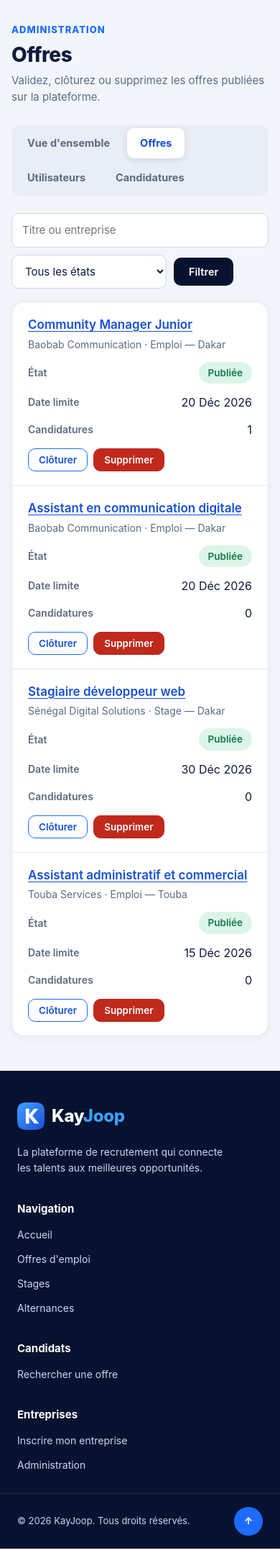
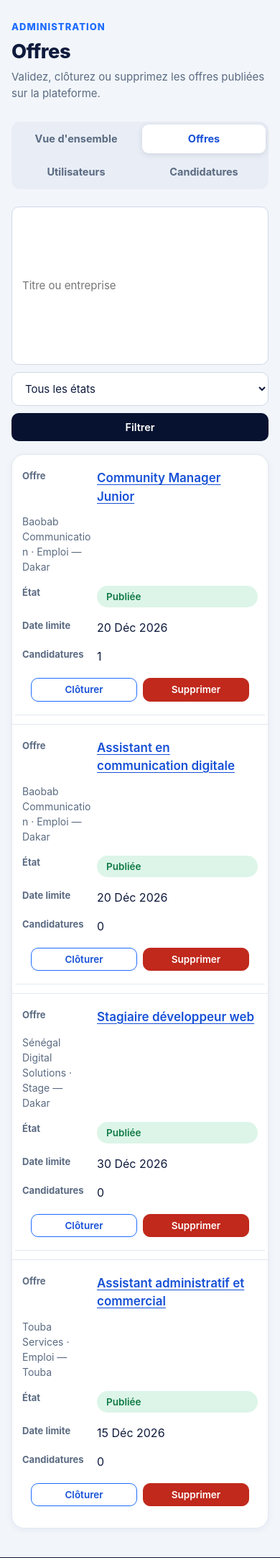
Before and after one commit to baye-mbacke-ndiaye/plateforme_recrutement, a Django app: page /gestion/offres/ in a window 390 px wide. Shown: the part 69-2234 px from the top of the page at 72% size. Run offline with Django 5.2, Linux system fonts and the light colour scheme; a user stored in the database is signed in; data comes from the database, SQL or seed files in the repository; both versions use the stored data as it was after the commit.

Commit message:
modification sur page etudiant  affichage des offre sur tout le site les notification et le CV

```diff
--- a/offres/static/offres/kayjoop.css
+++ b/offres/static/offres/kayjoop.css
@@ -56,10 +56,12 @@ html { scroll-behavior: smooth; }
 
 body {
     display: flex; flex-direction: column; min-height: 100vh; margin: 0;
+    overflow-x: clip;
     background: var(--bg); color: var(--ink);
     font-family: var(--font); font-size: 16px; line-height: 1.5;
 }
 body > main { flex: 1 0 auto; }
+main, section, article, form, aside, .page, .card, .hero-inner, .offers, .offer-grid { min-width: 0; }
 
 h1, h2, h3, h4 { margin: 0; line-height: 1.2; }
 p { margin: 0; }
@@ -181,6 +183,10 @@ img, svg { max-width: 100%; }
     width: 100%; padding: 10px; border: 1px dashed #b6c4da; border-radius: 10px;
     background: #f8fafd; font: inherit; font-size: 14px; color: var(--muted);
 }
+.file-picker { display: grid; gap: 8px; min-width: 0; }
+.file-selection { display: flex; align-items: center; gap: 10px; flex-wrap: wrap; }
+.file-selection .help { overflow-wrap: anywhere; }
+[data-clear-file][hidden] { display: none; }
 .field input:focus, .field select:focus, .field textarea:focus, .input:focus {
     outline: 0; border-color: var(--blue); box-shadow: 0 0 0 4px rgba(29, 107, 255, .15);
 }
@@ -301,8 +307,8 @@ img, svg { max-width: 100%; }
 .empty h3 { margin: 8px 0; font-size: 20px; }
 .empty p { margin-bottom: 18px; color: var(--muted); }
 
-.stat-cards { display: grid; grid-template-columns: repeat(4, 1fr); gap: 16px; margin-bottom: 32px; }
-.stat-cards-3 { grid-template-columns: repeat(3, 1fr); }
+.stat-cards { display: grid; grid-template-columns: repeat(4, minmax(0, 1fr)); gap: 16px; margin-bottom: 32px; }
+.stat-cards-3 { grid-template-columns: repeat(3, minmax(0, 1fr)); }
 .stat-card { padding: 20px; background: #fff; border: 1px solid var(--line); border-radius: var(--radius); box-shadow: var(--shadow); }
 .stat-card span { display: block; color: var(--muted); font-size: 14px; font-weight: 600; }
 .stat-card strong { display: block; margin: 6px 0 2px; font-size: 32px; font-weight: 800; line-height: 1.1; }
@@ -382,15 +388,15 @@ img, svg { max-width: 100%; }
 .offers-head { display: flex; align-items: center; justify-content: space-between; gap: 16px; margin-bottom: 22px; }
 .count { margin-left: 10px; font-size: 14px; font-weight: 600; color: var(--muted); }
 
-.offer-grid { display: grid; grid-template-columns: repeat(4, 1fr); gap: 18px; }
+.offer-grid { display: grid; grid-template-columns: repeat(4, minmax(0, 1fr)); gap: 18px; }
 .offer-card {
-    display: flex; flex-direction: column; gap: 12px; padding: 18px;
+    display: flex; flex-direction: column; gap: 12px; min-width: 0; padding: 18px;
     background: #fff; border: 1px solid var(--line); border-radius: 16px; box-shadow: var(--shadow);
     transition: transform .2s, box-shadow .2s;
 }
 .offer-card:hover { transform: translateY(-3px); box-shadow: 0 14px 30px rgba(15, 27, 61, .12); }
 .offer-card h3 { font-size: 18px; }
-.offer-card-top { display: flex; align-items: center; justify-content: space-between; gap: 8px; }
+.offer-card-top { display: flex; align-items: center; justify-content: space-between; gap: 8px; min-width: 0; }
 .company { display: flex; align-items: center; gap: 8px; min-width: 0; }
 .company strong { font-size: 15px; overflow: hidden; text-overflow: ellipsis; white-space: nowrap; }
 .avatar {
@@ -414,7 +420,7 @@ img, svg { max-width: 100%; }
     max-width: 1280px; width: calc(100% - 48px); margin: 16px auto 48px; padding: 20px 8px;
     border-radius: var(--radius-lg); color: #fff;
     background: linear-gradient(110deg, var(--navy), var(--navy-2));
-    display: grid; grid-template-columns: repeat(4, 1fr);
+    display: grid; grid-template-columns: repeat(4, minmax(0, 1fr));
 }
 .benefit {
     display: grid; grid-template-columns: auto 1fr; column-gap: 14px; align-items: center;
@@ -581,64 +587,113 @@ img, svg { max-width: 100%; }
 
 
 /* ---------- 16. Responsive ---------- */
+
 @media (max-width: 1100px) {
-    .offer-grid { grid-template-columns: repeat(2, 1fr); }
-    .footer-inner { grid-template-columns: 1fr 1fr; }
-    .benefits { grid-template-columns: repeat(2, 1fr); row-gap: 18px; }
-    .benefit:nth-child(3) { border-left: 0; }
-    .stat-cards, .stat-cards-3 { grid-template-columns: repeat(2, 1fr); }
+    .offer-grid { grid-template-columns: repeat(2, minmax(0, 1fr)); }
+    .footer-inner, .stat-cards, .stat-cards-3 { grid-template-columns: repeat(2, minmax(0, 1fr)); }
+    .benefits { grid-template-columns: repeat(2, minmax(0, 1fr)); }
 }
 
-@media (max-width: 960px) {
+@media (max-width: 1024px) {
     .burger { display: flex; }
     .nav {
         display: none; position: absolute; top: 100%; left: 0; right: 0;
+        max-height: calc(100vh - var(--header-h)); overflow-y: auto;
         flex-direction: column; align-items: stretch; gap: 4px; padding: 14px 24px 20px;
         background: var(--navy); border-bottom: 1px solid rgba(255, 255, 255, .1);
     }
     .nav.is-open { display: flex; }
+    .nav-link { width: 100%; }
     .nav .btn-primary, .nav-form { margin: 8px 0 0; }
     .nav-form .btn { width: 100%; }
     .dropdown-menu { position: static; display: flex; padding: 0 0 0 12px; background: transparent; box-shadow: none; }
     .dropdown-menu a { color: #b9cbf5; padding: 8px 14px; }
     .dropdown-menu a:hover { background: rgba(255, 255, 255, .08); color: #fff; }
-
-    .hero-inner { grid-template-columns: 1fr; padding-bottom: 80px; }
+    .hero-inner, .auth { grid-template-columns: minmax(0, 1fr); }
     .hero-stats { justify-self: start; }
-    .search { grid-template-columns: 1fr 1fr; }
+    .search { grid-template-columns: repeat(2, minmax(0, 1fr)); }
     .search-text, .search .btn { grid-column: 1 / -1; }
-
-    .auth { grid-template-columns: 1fr; }
     .auth-side-inner { position: static; height: auto; padding: 36px 24px; gap: 14px; }
     .auth-points, .auth-side p { display: none; }
     .auth-main { padding: 28px 16px 40px; }
 }
 
 @media (max-width: 760px) {
-    /* Les tableaux deviennent des cartes empilées */
+    .page { padding-top: 36px; padding-bottom: 48px; }
+    .page-head { align-items: flex-start; }
+    .hero-inner { gap: 28px; padding-top: 48px; padding-bottom: 68px; }
+    .hero-stats { width: 100%; max-width: 460px; }
+    .detail-infos { grid-template-columns: repeat(2, minmax(0, 1fr)); }
+    .auth-card { padding: 32px; }
+
     .table thead { position: absolute; width: 1px; height: 1px; overflow: hidden; clip: rect(0 0 0 0); }
     .table, .table tbody, .table tr, .table td { display: block; width: 100%; }
     .table tr { padding: 12px 4px; border-bottom: 1px solid var(--line); }
     .table tbody tr:last-child { border-bottom: 0; }
-    .table td { padding: 7px 18px; border: 0; display: flex; justify-content: space-between; align-items: center; gap: 16px; }
-    .table td[data-label]::before { content: attr(data-label); color: var(--muted); font-weight: 600; font-size: 14px; }
-    .table td[data-label="Offre"], .table td[data-label="Compte"] { display: block; }
-    .table td[data-label="Offre"]::before, .table td[data-label="Compte"]::before { display: none; }
-    .cell-actions { display: block; white-space: normal; }
+    .table td[data-label] {
+        display: grid; grid-template-columns: minmax(7rem, .4fr) minmax(0, 1fr);
+        align-items: start; gap: 12px; padding: 8px 14px; border: 0;
+        overflow-wrap: anywhere;
+    }
+    .table td[data-label]::before { content: attr(data-label); color: var(--muted); font-size: 13px; font-weight: 700; }
+    .table td.cell-actions { display: block; white-space: normal; }
     .row-actions { justify-content: flex-start; }
-    .detail-infos { grid-template-columns: 1fr; }
+    .row-actions .btn { white-space: normal; }
+    .toolbar { align-items: stretch; }
+    .toolbar .input, .toolbar select.input { min-width: 0; }
 }
 
 @media (max-width: 600px) {
-    .offer-grid, .benefits, .footer-inner, .form-grid, .stat-cards, .stat-cards-3 { grid-template-columns: 1fr; }
-    .search { grid-template-columns: 1fr; width: calc(100% - 32px); }
-    .benefit { border-left: 0; }
-    .footer-bottom { flex-wrap: wrap; }
+    .offer-grid, .benefits, .footer-inner, .form-grid, .stat-cards, .stat-cards-3,
+    .detail-infos, .application-grid { grid-template-columns: minmax(0, 1fr); }
+    .search { grid-template-columns: minmax(0, 1fr); width: calc(100% - 32px); margin-top: -22px; }
+    .search-text, .search .btn { grid-column: auto; }
+    .search .btn, .hero-actions .btn { width: 100%; }
+    .footer-inner { gap: 26px; padding: 32px 20px 24px; }
+    .footer-bottom { flex-wrap: wrap; padding: 16px 20px; }
     .header-inner, .hero-inner, .offers { padding-left: 16px; padding-right: 16px; }
-    .offers-head { flex-direction: column; align-items: flex-start; }
-    .page { padding: 32px 16px 48px; }
-    .card, .auth-card { padding: 24px 20px; }
-    .application-grid { grid-template-columns: 1fr; }
+    .hero-inner { padding-top: 40px; padding-bottom: 52px; }
+    .hero h1 { font-size: clamp(30px, 8vw, 42px); letter-spacing: -.6px; }
+    .hero p { font-size: 16px; }
+    .offers { padding-top: 32px; }
+    .offers-head { flex-direction: column; align-items: flex-start; gap: 8px; }
+    .offers-head h2 { font-size: 21px; }
+    .count { display: block; margin: 6px 0 0; }
+    .page { padding: 28px 16px 40px; }
+    .page-head h1 { font-size: clamp(26px, 7vw, 34px); }
+    .card, .auth-card { padding: 24px 20px; border-radius: 16px; }
+    .auth-main { padding: 20px 16px 32px; }
+    .auth-card h1 { font-size: 26px; }
+    .tabs { width: 100%; }
+    .tabs a { flex: 1 1 130px; padding: 9px 12px; text-align: center; }
+    .toolbar { flex-direction: column; }
+    .toolbar .input, .toolbar select.input { width: 100%; max-width: none; }
+    .toolbar .btn { width: 100%; }
+    .application dl div { align-items: flex-start; }
+    .application dd { overflow-wrap: anywhere; }
+    .notif { align-items: flex-start; }
+    .notif form, .notif form .btn { width: 100%; }
+    .candidate { padding: 18px; }
+    .status-form select, .status-form .btn { flex: 1 1 100%; width: 100%; }
+    .table td[data-label] { grid-template-columns: minmax(6rem, .38fr) minmax(0, 1fr); gap: 8px; padding: 8px 10px; }
+    .table td.cell-actions { padding-top: 10px; }
+    .row-actions { display: grid; grid-template-columns: repeat(auto-fit, minmax(min(100%, 120px), 1fr)); }
+    .row-actions form, .row-actions form .btn { width: 100%; }
+    .toast-stack { top: 74px; right: 8px; width: calc(100vw - 16px); }
+}
+
+@media (max-width: 380px) {
+    .header-inner { gap: 10px; padding-top: 10px; padding-bottom: 10px; }
+    .logo { gap: 7px; font-size: 21px; }
+    .logo img { width: 34px; height: 34px; }
+    .nav { padding-left: 16px; padding-right: 16px; }
+    .hero-actions, .offer-card-top, .offer-foot { align-items: flex-start; flex-direction: column; }
+    .offer-foot .btn { width: 100%; }
+    .switch { grid-template-columns: minmax(0, 1fr); }
+    .switch a { padding: 9px; }
+    .meta { gap: 5px; }
+    .meta li { font-size: 12px; }
+    .table td[data-label] { grid-template-columns: minmax(0, 1fr); gap: 4px; }
 }
 
 @media (prefers-reduced-motion: reduce) {
--- a/offres/static/offres/kayjoop.js
+++ b/offres/static/offres/kayjoop.js
@@ -11,6 +11,26 @@ document.addEventListener("DOMContentLoaded", () => {
             burger.setAttribute("aria-label", ouvert ? "Fermer le menu" : "Ouvrir le menu");
         });
     }
+
+    document.querySelectorAll("[data-file-picker]").forEach((picker) => {
+        const input = picker.querySelector('input[type="file"]');
+        const clearButton = picker.querySelector("[data-clear-file]");
+        const fileName = picker.querySelector("[data-file-name]");
+        if (!input || !clearButton || !fileName) return;
+
+        const updateSelection = () => {
+            const file = input.files && input.files[0];
+            fileName.textContent = file ? file.name : "";
+            clearButton.hidden = !file;
+        };
+
+        input.addEventListener("change", updateSelection);
+        clearButton.addEventListener("click", () => {
+            input.value = "";
+            updateSelection();
+            input.focus();
+        });
+    });
 
     /* Retour en haut de page */
     const haut = document.querySelector("[data-top]");
--- a/offres/templates/offres/base.html
+++ b/offres/templates/offres/base.html
@@ -6,7 +6,7 @@
     <meta name="description" content="{% block meta_description %}KayJoop connecte les talents aux meilleures opportunités : emplois, stages et alternances.{% endblock %}">
     <title>{% block title %}KayJoop{% endblock %}</title>
     <link rel="icon" href="{% static 'offres/logo-kayjoop.svg' %}" type="image/svg+xml">
-    <link rel="stylesheet" href="{% static 'offres/kayjoop.css' %}?v=11">
+    <link rel="stylesheet" href="{% static 'offres/kayjoop.css' %}?v=13">
 </head>
 <body>
 
@@ -18,6 +18,6 @@
 
 {% include "offres/partials/footer.html" %}
 
-<script src="{% static 'offres/kayjoop.js' %}?v=10" defer></script>
+<script src="{% static 'offres/kayjoop.js' %}?v=11" defer></script>
 </body>
 </html>
```
Also changed, not shown: offres/forms.py (+26 -13 lines), offres/models.py (+41 -1 lines), offres/templates/offres/partials/field.html (+10 -0 lines), offres/tests.py (+20 -0 lines), offres/views.py (+8 -7 lines), db.sqlite3, offres/migrations/0010_alter_profilentreprise_secteur.py (added), 1 other file.
